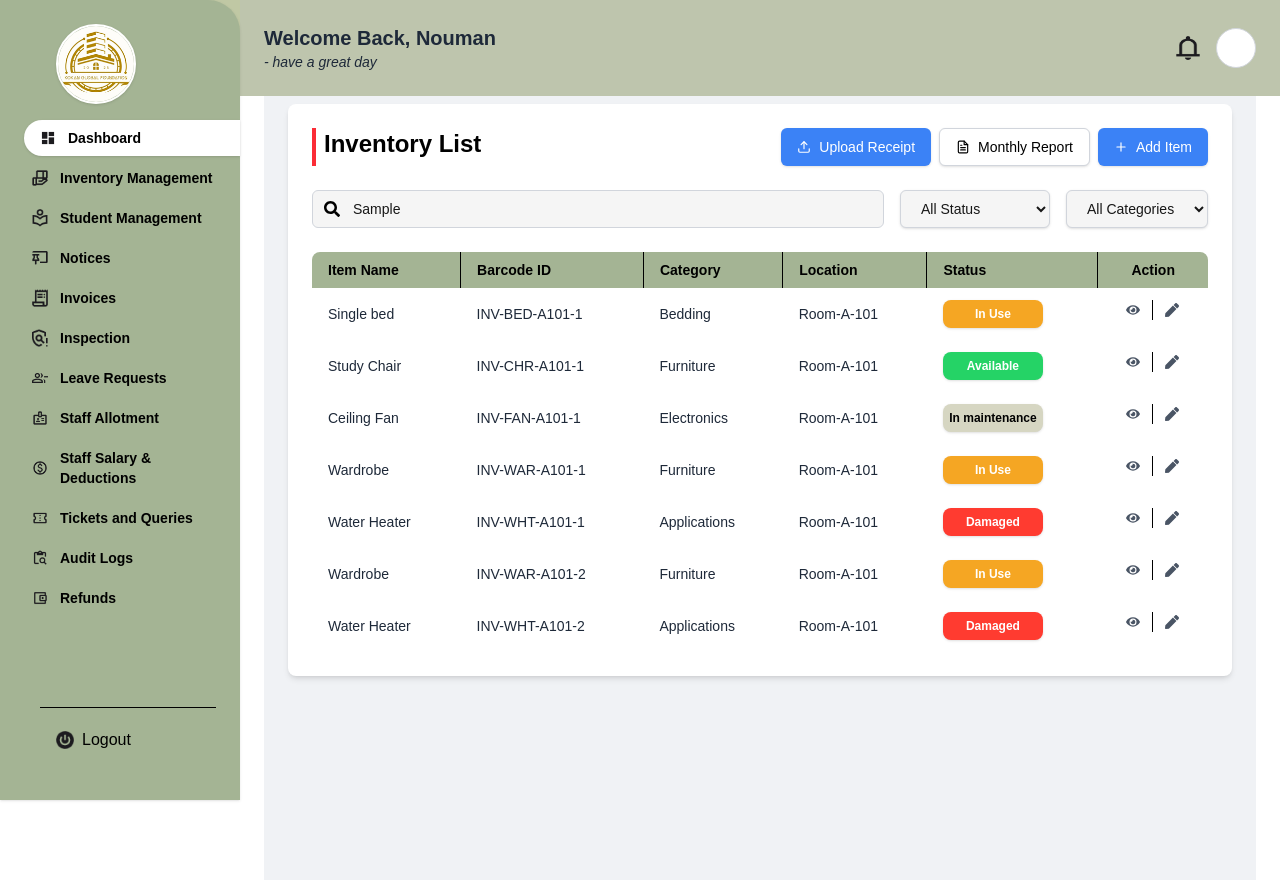
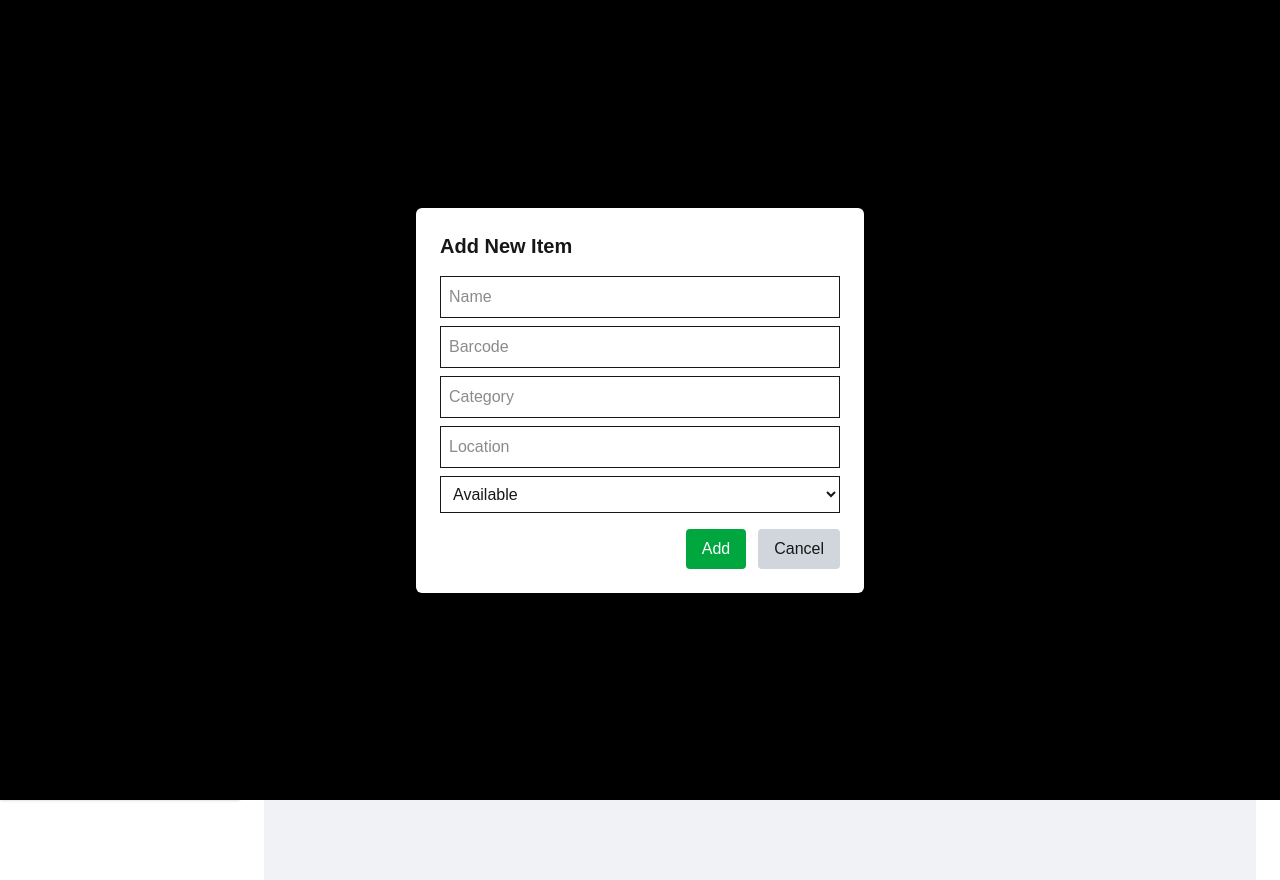
Before and after one commit to dev-nexcore/HM_ADMIN, a Next.js app: page /inventary in a window 1280 px wide. Both pictures are taken after typing "Sample" into the empty fields and a click on the button "Add Item". Built offline with nearby package versions, Linux system fonts and the light colour scheme.

Commit message:
dashboard and login page changesmade

```diff
--- a/src/components/admininventary/inventory.jsx
+++ b/src/components/admininventary/inventory.jsx
@@ -3,14 +3,12 @@ import React, { useState } from 'react';
 import { FaEye, FaPen, FaSearch } from 'react-icons/fa';
 import { FiUpload, FiFileText, FiPlus } from 'react-icons/fi';
 
-const inventoryData = [
+const initialData = [
   { name: 'Single bed', barcode: 'INV-BED-A101-1', category: 'Bedding', location: 'Room-A-101', status: 'In Use' },
   { name: 'Study Chair', barcode: 'INV-CHR-A101-1', category: 'Furniture', location: 'Room-A-101', status: 'Available' },
   { name: 'Ceiling Fan', barcode: 'INV-FAN-A101-1', category: 'Electronics', location: 'Room-A-101', status: 'In maintenance' },
   { name: 'Wardrobe', barcode: 'INV-WAR-A101-1', category: 'Furniture', location: 'Room-A-101', status: 'In Use' },
   { name: 'Water Heater', barcode: 'INV-WHT-A101-1', category: 'Applications', location: 'Room-A-101', status: 'Damaged' },
-  { name: 'Wardrobe', barcode: 'INV-WAR-A101-2', category: 'Furniture', location: 'Room-A-101', status: 'In Use' },
-  { name: 'Water Heater', barcode: 'INV-WHT-A101-2', category: 'Applications', location: 'Room-A-101', status: 'Damaged' },
 ];
 
 const statusColor = {
@@ -21,14 +19,20 @@ const statusColor = {
 };
 
 const InventoryList = () => {
+  const [inventory, setInventory] = useState(initialData);
   const [visibleRows, setVisibleRows] = useState({});
   const [editRows, setEditRows] = useState({});
   const [editData, setEditData] = useState({});
   const [statusFilter, setStatusFilter] = useState('All Status');
+  const [categoryFilter, setCategoryFilter] = useState('All Categories');
 
-  const handleToggleVisible = (barcode) => {
-    setVisibleRows((prev) => ({ ...prev, [barcode]: !prev[barcode] }));
-  };
+  const [showUploadModal, setShowUploadModal] = useState(false);
+  const [showAddModal, setShowAddModal] = useState(false);
+  const [receiptFile, setReceiptFile] = useState(null);
+  const [newItem, setNewItem] = useState({ name: '', barcode: '', category: '', location: '', status: 'Available' });
+
+  const [showViewModal, setShowViewModal] = useState(false);
+  const [selectedItem, setSelectedItem] = useState(null);
 
   const handleEditClick = (item) => {
     setEditRows((prev) => ({ ...prev, [item.barcode]: true }));
@@ -43,8 +47,9 @@ const InventoryList = () => {
   };
 
   const handleEditSave = (barcode) => {
-    const idx = inventoryData.findIndex((item) => item.barcode === barcode);
-    if (idx !== -1) inventoryData[idx] = { ...editData[barcode] };
+    setInventory((prev) =>
+      prev.map((item) => (item.barcode === barcode ? editData[barcode] : item))
+    );
     setEditRows((prev) => ({ ...prev, [barcode]: false }));
   };
 
@@ -52,52 +57,46 @@ const InventoryList = () => {
     setEditRows((prev) => ({ ...prev, [barcode]: false }));
   };
 
+  const handleAddItem = () => {
+    setInventory((prev) => [...prev, newItem]);
+    setNewItem({ name: '', barcode: '', category: '', location: '', status: 'Available' });
+    setShowAddModal(false);
+  };
+
+  const handleUploadReceipt = (e) => {
+    setReceiptFile(e.target.files[0]);
+  };
+
   return (
-    <div className="bg-[#f0f2f5] min-h-screen py-6 px-3 sm:px-6">
-      <div className="max-w-7xl mx-auto bg-white shadow-md rounded-lg p-4 sm:p-6">
-
+    <div className="bg-[#f0f2f5] min-h-screen py-4 w-full">
+      <div className="w-full bg-white shadow-md p-4 sm:p-6">
         {/* Header */}
-        <div className="flex flex-col sm:flex-row justify-between gap-4 mb-6">
-          <h2 className="text-2xl font-bold text-black border-l-4 border-red-500 pl-2">
-            Inventory List
-          </h2>
-          <div className="flex flex-col sm:flex-row gap-2 flex-wrap">
-            <button className="flex items-center gap-2 bg-[#3b82f6] hover:bg-[#2563eb] text-white text-sm font-medium px-4 py-2 rounded-md shadow">
+        <div className="flex flex-col sm:flex-row justify-between items-start sm:items-center gap-4 mb-6">
+          <h2 className="text-2xl font-bold text-black border-l-4 border-red-500 pl-2">Inventory List</h2>
+          <div className="flex flex-wrap gap-2">
+            <button onClick={() => setShowUploadModal(true)} className="flex items-center gap-2 bg-blue-600 hover:bg-blue-700 text-white px-4 py-2 rounded shadow">
               <FiUpload /> Upload Receipt
             </button>
-            <button className="flex items-center gap-2 bg-white border border-gray-300 text-black text-sm font-medium px-4 py-2 rounded-md shadow">
+            <button className="flex items-center gap-2 bg-white border border-gray-300 text-black px-4 py-2 rounded shadow">
               <FiFileText /> Monthly Report
             </button>
-            <button className="flex items-center gap-2 bg-[#3b82f6] hover:bg-[#2563eb] text-white text-sm font-medium px-4 py-2 rounded-md shadow">
+            <button onClick={() => setShowAddModal(true)} className="flex items-center gap-2 bg-blue-600 hover:bg-blue-700 text-white px-4 py-2 rounded shadow">
               <FiPlus /> Add Item
             </button>
           </div>
         </div>
 
-        {/* Search and Filters */}
+        {/* Filters */}
         <div className="flex flex-col sm:flex-row flex-wrap gap-4 mb-6">
-          <div className="relative flex-1 min-w-[250px]">
-            <input
-              type="text"
-              className="w-full border border-gray-300 bg-[#f5f5f5] rounded-md pl-10 pr-4 py-2 text-sm"
-              placeholder="Search by Item Name or Barcode ID"
-            />
-            <span className="absolute left-3 top-1/2 transform -translate-y-1/2 text-black">
-              <FaSearch />
-            </span>
-          </div>
-          <select
-            className="border border-gray-300 bg-[#f5f5f5] rounded-md px-4 py-2 text-sm shadow-sm"
-            value={statusFilter}
-            onChange={(e) => setStatusFilter(e.target.value)}
-          >
+          <input type="text" className="border px-4 py-2 text-sm rounded-md" placeholder="Search..." />
+          <select className="border px-4 py-2 text-sm rounded-md" value={statusFilter} onChange={(e) => setStatusFilter(e.target.value)}>
             <option>All Status</option>
             <option>In Use</option>
             <option>Available</option>
             <option>In maintenance</option>
             <option>Damaged</option>
           </select>
-          <select className="border border-gray-300 bg-[#f5f5f5] rounded-md px-4 py-2 text-sm shadow-sm">
+          <select className="border px-4 py-2 text-sm rounded-md" value={categoryFilter} onChange={(e) => setCategoryFilter(e.target.value)}>
             <option>All Categories</option>
             <option>Bedding</option>
             <option>Furniture</option>
@@ -119,124 +118,119 @@ const InventoryList = () => {
                 <th className="px-4 py-2 text-center rounded-tr-lg">Action</th>
               </tr>
             </thead>
-            <tbody className="text-gray-800 text-sm bg-white">
-              {inventoryData
-                .filter((item) => statusFilter === 'All Status' || item.status === statusFilter)
+            <tbody className="bg-white text-sm">
+              {inventory
+                .filter(
+                  (item) =>
+                    (statusFilter === 'All Status' || item.status === statusFilter) &&
+                    (categoryFilter === 'All Categories' || item.category === categoryFilter)
+                )
                 .map((item) => (
-                  <React.Fragment key={item.barcode}>
-                    <tr className="hover:bg-gray-50">
+                  <tr key={item.barcode} className="hover:bg-gray-100">
                     {editRows[item.barcode] ? (
                       <>
-                          <td className="px-4 py-3">
-                            <input
-                              type="text"
-                              className="border rounded px-2 py-1 w-full text-sm"
-                              value={editData[item.barcode].name}
-                              onChange={(e) =>
-                                handleEditChange(item.barcode, 'name', e.target.value)
-                              }
-                            />
-                          </td>
-                          <td className="px-4 py-3">
-                            <input
-                              type="text"
-                              className="border rounded px-2 py-1 w-full text-sm"
-                              value={editData[item.barcode].barcode}
-                              onChange={(e) =>
-                                handleEditChange(item.barcode, 'barcode', e.target.value)
-                              }
-                            />
-                          </td>
-                          <td className="px-4 py-3">
-                            <input
-                              type="text"
-                              className="border rounded px-2 py-1 w-full text-sm"
-                              value={editData[item.barcode].category}
-                              onChange={(e) =>
-                                handleEditChange(item.barcode, 'category', e.target.value)
-                              }
-                            />
-                          </td>
-                          <td className="px-4 py-3">
-                            <input
-                              type="text"
-                              className="border rounded px-2 py-1 w-full text-sm"
-                              value={editData[item.barcode].location}
-                              onChange={(e) =>
-                                handleEditChange(item.barcode, 'location', e.target.value)
-                              }
-                            />
-                          </td>
-                          <td className="px-4 py-3">
-                            <select
-                              className={`w-[100px] py-[6px] text-center text-xs font-semibold rounded-lg shadow-sm ${statusColor[editData[item.barcode].status]}`}
-                              value={editData[item.barcode].status}
-                              onChange={(e) =>
-                                handleEditChange(item.barcode, 'status', e.target.value)
-                              }
-                            >
-                              <option value="In Use">In Use</option>
-                              <option value="Available">Available</option>
-                              <option value="In maintenance">In maintenance</option>
-                              <option value="Damaged">Damaged</option>
+                        <td><input className="border px-2 py-1 w-full" value={editData[item.barcode].name} onChange={(e) => handleEditChange(item.barcode, 'name', e.target.value)} /></td>
+                        <td><input className="border px-2 py-1 w-full" value={editData[item.barcode].barcode} onChange={(e) => handleEditChange(item.barcode, 'barcode', e.target.value)} /></td>
+                        <td><input className="border px-2 py-1 w-full" value={editData[item.barcode].category} onChange={(e) => handleEditChange(item.barcode, 'category', e.target.value)} /></td>
+                        <td><input className="border px-2 py-1 w-full" value={editData[item.barcode].location} onChange={(e) => handleEditChange(item.barcode, 'location', e.target.value)} /></td>
+                        <td>
+                          <select className={`w-[100px] text-xs py-[6px] rounded-lg text-center font-semibold shadow-sm ${statusColor[editData[item.barcode].status]}`} value={editData[item.barcode].status} onChange={(e) => handleEditChange(item.barcode, 'status', e.target.value)}>
+                            <option>Available</option>
+                            <option>In Use</option>
+                            <option>In maintenance</option>
+                            <option>Damaged</option>
                           </select>
                         </td>
-                          <td className="px-4 py-3 flex justify-center gap-3">
-                            <button
-                              className="text-green-600 hover:text-green-800 font-semibold"
-                              onClick={() => handleEditSave(item.barcode)}
-                            >
-                              Save
-                            </button>
-                            <button
-                              className="text-gray-600 hover:text-red-600 font-semibold"
-                              onClick={() => handleEditCancel(item.barcode)}
-                            >
-                              Cancel
-                            </button>
+                        <td className="text-center">
+                          <button onClick={() => handleEditSave(item.barcode)} className="text-green-600 font-semibold mr-2">Save</button>
+                          <button onClick={() => handleEditCancel(item.barcode)} className="text-red-600 font-semibold">Cancel</button>
                         </td>
                       </>
                     ) : (
                       <>
-                          <td className="px-4 py-3">{item.name}</td>
-                          <td className="px-4 py-3">{item.barcode}</td>
-                          <td className="px-4 py-3">{item.category}</td>
-                          <td className="px-4 py-3">{item.location}</td>
-                          <td className="px-4 py-3">
-                            <span
-                              className={`inline-block w-[100px] py-[6px] text-center text-xs font-semibold rounded-lg shadow-sm ${statusColor[item.status]}`}
-                            >
-                              {item.status}
-                            </span>
+                        <td className="px-4 py-2">{item.name}</td>
+                        <td className="px-4 py-2">{item.barcode}</td>
+                        <td className="px-4 py-2">{item.category}</td>
+                        <td className="px-4 py-2">{item.location}</td>
+                        <td className="px-4 py-2">
+                          <span className={`inline-block w-[100px] text-xs font-semibold text-center py-[6px] rounded-lg shadow-sm ${statusColor[item.status]}`}>{item.status}</span>
                         </td>
-                          <td className="px-4 py-3 flex justify-center items-center gap-3">
-                            <button
-                              title="View"
-                              className={`text-gray-600 hover:text-blue-600 ${
-                                visibleRows[item.barcode] ? 'text-blue-600' : ''
-                              }`}
-                              onClick={() => handleToggleVisible(item.barcode)}
-                            >
-                              <FaEye />
-                            </button>
-                            <div className="w-[1px] h-5 bg-black" />
-                            <button
-                              title="Edit"
-                              className="text-gray-600 hover:text-green-600"
-                              onClick={() => handleEditClick(item)}
-                            >
-                              <FaPen />
-                            </button>
+                        <td className="px-4 py-2 text-center flex gap-2 justify-center items-center">
+                          <FaEye className="cursor-pointer text-gray-600 hover:text-blue-600" onClick={() => {
+                            setSelectedItem(item);
+                            setShowViewModal(true);
+                          }} />
+                          <FaPen className="cursor-pointer text-gray-600 hover:text-green-600" onClick={() => handleEditClick(item)} />
                         </td>
                       </>
                     )}
                   </tr>
-                  </React.Fragment>
                 ))}
             </tbody>
           </table>
         </div>
       </div>
+
+      {/* View Modal */}
+      {showViewModal && selectedItem && (
+        <div className="fixed inset-0 bg-black bg-opacity-30 flex items-center justify-center z-50">
+          <div className="bg-white p-6 rounded-md w-[90%] max-w-md">
+            <h3 className="text-xl font-bold mb-4">Item Details</h3>
+            <div className="space-y-2 text-sm text-gray-800">
+              <p><strong>Item Name:</strong> {selectedItem.name}</p>
+              <p><strong>Barcode:</strong> {selectedItem.barcode}</p>
+              <p><strong>Category:</strong> {selectedItem.category}</p>
+              <p><strong>Location:</strong> {selectedItem.location}</p>
+              <p>
+                <strong>Status:</strong>{' '}
+                <span className={`inline-block px-2 py-1 rounded text-xs font-semibold ${statusColor[selectedItem.status]}`}>
+                  {selectedItem.status}
+                </span>
+              </p>
+            </div>
+            <div className="mt-4 flex justify-end">
+              <button onClick={() => setShowViewModal(false)} className="px-4 py-2 rounded bg-gray-300 hover:bg-gray-400">Close</button>
+            </div>
+          </div>
+        </div>
+      )}
+
+      {/* Upload Modal */}
+      {showUploadModal && (
+        <div className="fixed inset-0 bg-black bg-opacity-30 flex items-center justify-center z-50">
+          <div className="bg-white p-6 rounded-md w-[90%] max-w-md">
+            <h3 className="text-xl font-bold mb-4">Upload Receipt</h3>
+            <input type="file" onChange={handleUploadReceipt} className="mb-4" />
+            {receiptFile && <p className="text-sm text-green-700">Selected: {receiptFile.name}</p>}
+            <div className="mt-4 flex justify-end gap-3">
+              <button onClick={() => setShowUploadModal(false)} className="px-4 py-2 rounded bg-gray-300 hover:bg-gray-400">Close</button>
+            </div>
+          </div>
+        </div>
+      )}
+
+      {/* Add Item Modal */}
+      {showAddModal && (
+        <div className="fixed inset-0 bg-black bg-opacity-30 flex items-center justify-center z-50">
+          <div className="bg-white p-6 rounded-md w-[90%] max-w-md">
+            <h3 className="text-xl font-bold mb-4">Add New Item</h3>
+            <input type="text" placeholder="Name" className="w-full border p-2 mb-2" value={newItem.name} onChange={(e) => setNewItem({ ...newItem, name: e.target.value })} />
+            <input type="text" placeholder="Barcode" className="w-full border p-2 mb-2" value={newItem.barcode} onChange={(e) => setNewItem({ ...newItem, barcode: e.target.value })} />
+            <input type="text" placeholder="Category" className="w-full border p-2 mb-2" value={newItem.category} onChange={(e) => setNewItem({ ...newItem, category: e.target.value })} />
+            <input type="text" placeholder="Location" className="w-full border p-2 mb-2" value={newItem.location} onChange={(e) => setNewItem({ ...newItem, location: e.target.value })} />
+            <select className="w-full border p-2 mb-4" value={newItem.status} onChange={(e) => setNewItem({ ...newItem, status: e.target.value })}>
+              <option>Available</option>
+              <option>In Use</option>
+              <option>In maintenance</option>
+              <option>Damaged</option>
+            </select>
+            <div className="flex justify-end gap-3">
+              <button onClick={handleAddItem} className="px-4 py-2 rounded bg-green-600 text-white">Add</button>
+              <button onClick={() => setShowAddModal(false)} className="px-4 py-2 rounded bg-gray-300 hover:bg-gray-400">Cancel</button>
+            </div>
+          </div>
+        </div>
+      )}
     </div>
   );
 };
```
Also changed, not shown: src/components/admindashboard/dashboard.jsx (+67 -71 lines), src/components/adminlogin/login.jsx (+13 -19 lines). Lines whose indentation alone changed are shown as unchanged.
